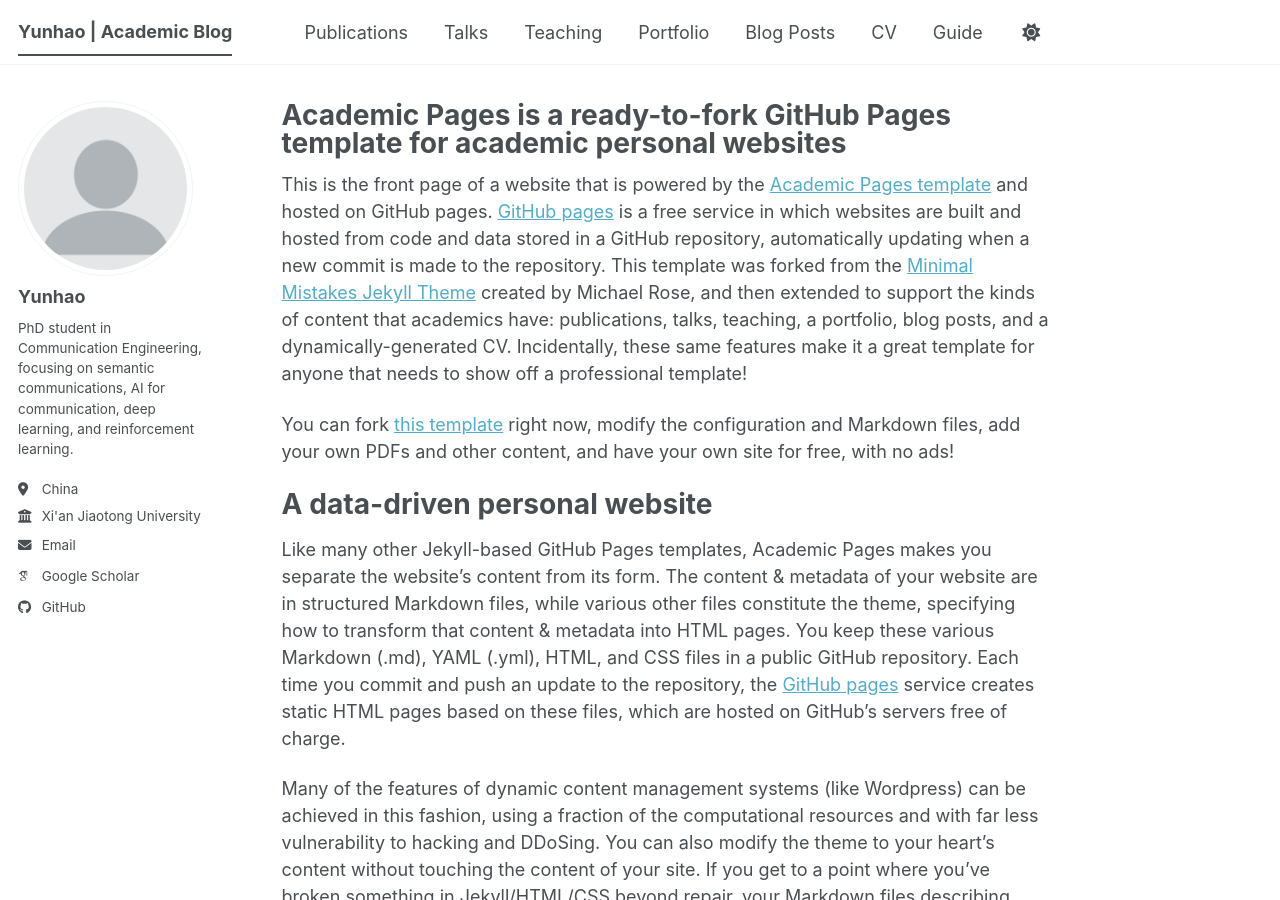
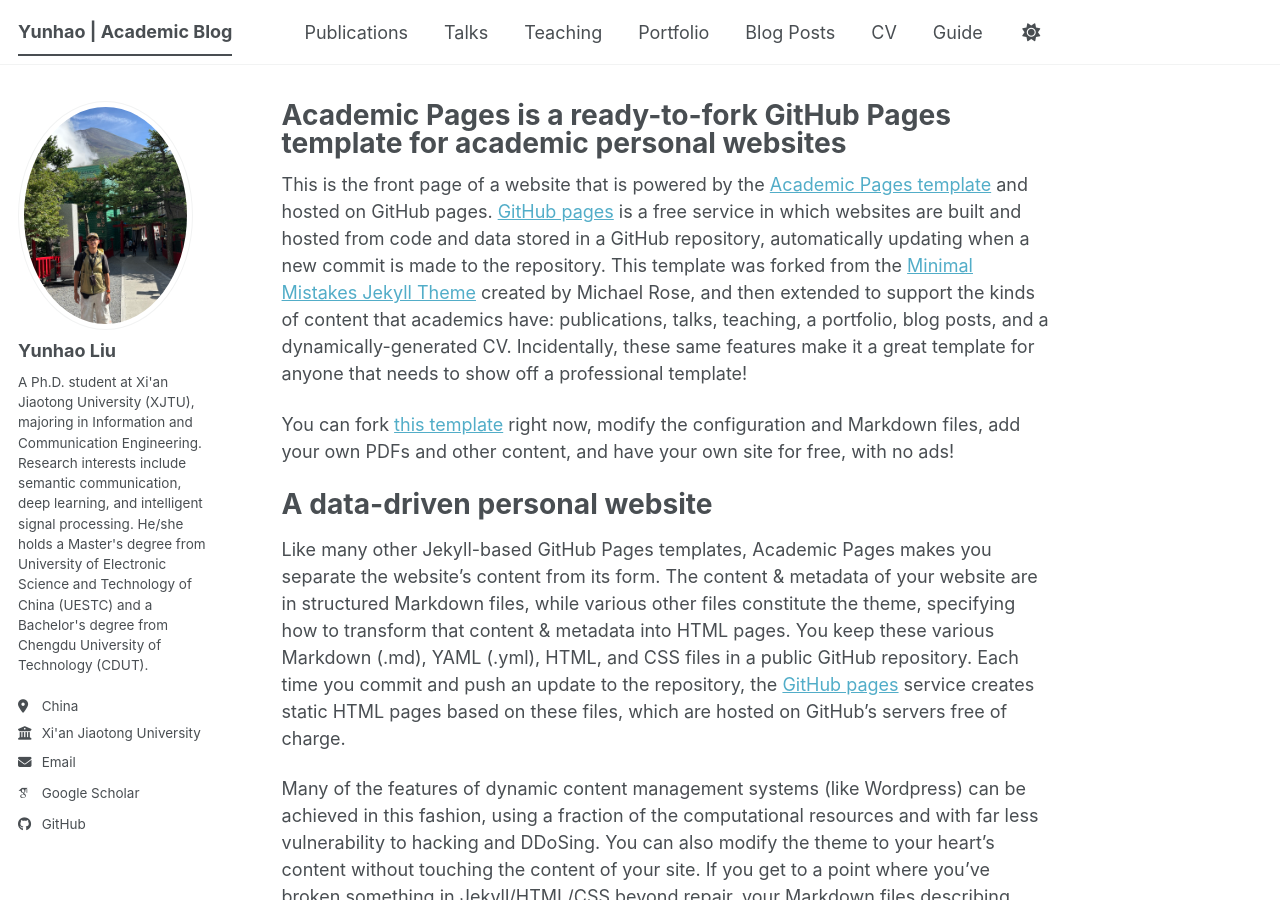
Before and after one commit to Liuyh0308/Liuyh0308.github.io, a Jekyll site: the page built from _pages/about.md, in a window 1280 px wide and 900 px high. Built offline with Jekyll 4.4.1, drawn with Linux system fonts in a browser that asks for light colours; some web fonts are replaced; a script bundle is joined from its source files by our own code; library files that are not in the unit come from our copies.

Commit message:
Modify author details in _config.yml
Updated author information including avatar, name, and bio.

```diff
--- a/_config.yml
+++ b/_config.yml
@@ -15,10 +15,10 @@
 # Site Author
 author:
   # Biographic information
-  avatar           : "profile.png"
-  name             : "Yunhao"
+  avatar           : "1350673B-0AA7-4EFC-B157-91D4A396C45D_1_105_c.jpeg"
+  name             : "Yunhao Liu"
   pronouns         :
-  bio              : "PhD student in Communication Engineering, focusing on semantic communications, AI for communication, deep learning, and reinforcement learning."
+  bio              : "A Ph.D. student at Xi'an Jiaotong University (XJTU), majoring in Information and Communication Engineering. Research interests include semantic communication, deep learning, and intelligent signal processing. He/she holds a Master's degree from University of Electronic Science and Technology of China (UESTC) and a Bachelor's degree from Chengdu University of Technology (CDUT)."
   location         : "China"
   employer         : "Xi'an Jiaotong University"
   uri              :
```
